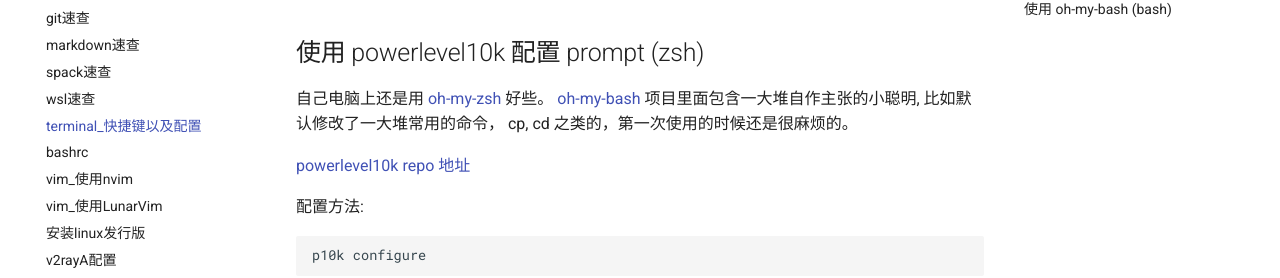
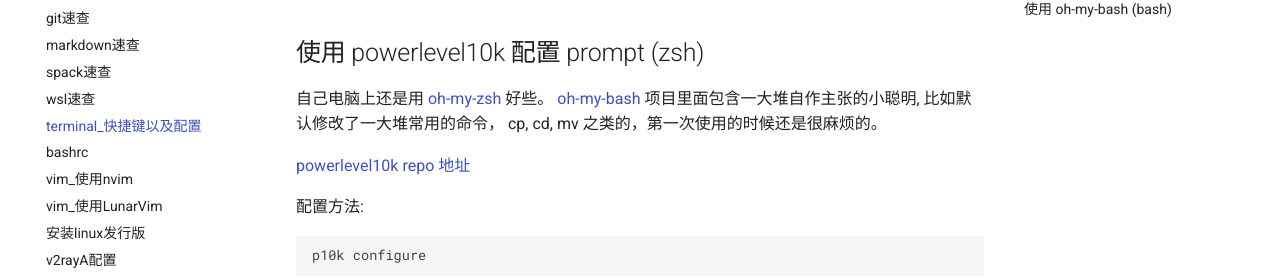
Before and after one commit to ymma98/technotes, an MkDocs documentation site: the page built from docs/Linux/terminal_快捷键以及配置.md, in a window 1280 px wide and 900 px high, scrolled down 1079 px. Shown: the part 171-449 px from the top of the window. Built offline with MkDocs 1.6.1 and Material for MkDocs 9.7.7, drawn with Linux system fonts in a browser that asks for light colours.

````diff
--- a/docs/Linux/terminal_快捷键以及配置.md
+++ b/docs/Linux/terminal_快捷键以及配置.md
@@ -28,7 +28,7 @@
 
 ## 使用 powerlevel10k 配置 prompt (zsh)
 
-自己电脑上还是用 [oh-my-zsh](https://github.com/ohmyzsh/ohmyzsh) 好些。 [oh-my-bash](https://github.com/ohmybash/oh-my-bash) 项目里面包含一大堆自作主张的小聪明, 比如默认修改了一大堆常用的命令， cp, cd 之类的，第一次使用的时候还是很麻烦的。
+自己电脑上还是用 [oh-my-zsh](https://github.com/ohmyzsh/ohmyzsh) 好些。 [oh-my-bash](https://github.com/ohmybash/oh-my-bash) 项目里面包含一大堆自作主张的小聪明, 比如默认修改了一大堆常用的命令， cp, cd, mv 之类的，第一次使用的时候还是很麻烦的。
 
 [powerlevel10k repo 地址](https://github.com/romkatv/powerlevel10k?tab=readme-ov-file#how-do-i-add-username-andor-hostname-to-prompt)
 
@@ -111,7 +111,8 @@ $ grep -rni '_omb_directories_cd' ~/.oh-my-bash/
 只能这样操作了:
 ```bash
 unalias cp
-
+# 同理也有
+unalias mv
 ```
 禁止 `cd` 命令输出 `$(pwd)` 还有点麻烦, 简单的 unalias 不解决问题。解决方案在[这里](https://github.com/ohmybash/oh-my-bash/issues/201)， 找到 ~/.bashrc 中的这一行:
 ```bash
````
Also changed, not shown: other parts of docs/Linux/terminal_快捷键以及配置.md (+1 -1 lines).
